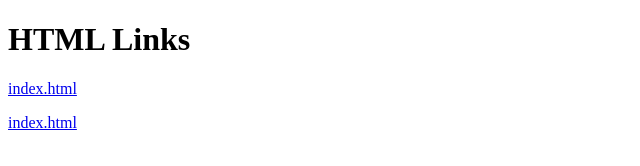
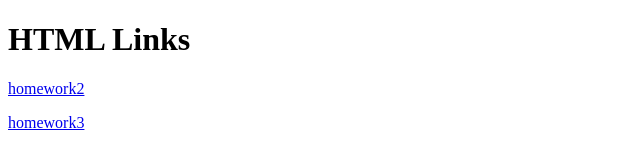
Before and after one commit to dltmddnjs20201750/dltmddnjs20201750.github.io, a plain HTML site: page link.html in a window 1280 px wide. Shown: the full height of the page, 0-640 px from the left. Drawn offline with Linux system fonts and the light colour scheme.

Commit message:
Update link.html

```diff
--- a/link.html
+++ b/link.html
@@ -4,8 +4,8 @@
 
 <h1>HTML Links</h1>
 
-<p><a href=".\index.html">index.html</a></p>
-<p><a href=".\index3.html">index.html</a></p>
+<p><a href=".\index.html">homework2</a></p>
+<p><a href=".\index3.html">homework3</a></p>
 
 </body>
 </html>
```
